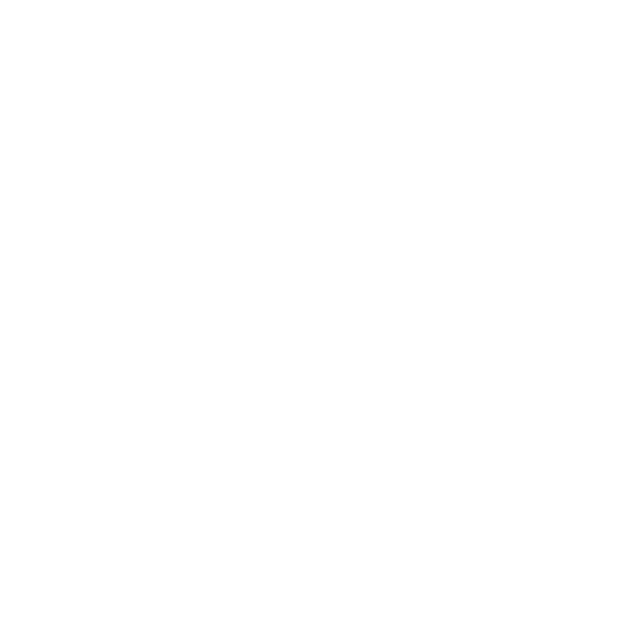
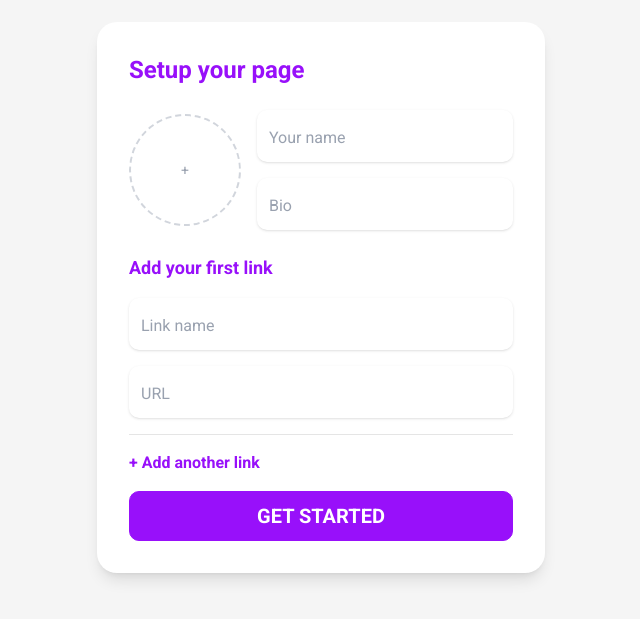
Before and after one commit to umidfront-max/visibtion1, a Vue app: page /signup-next-step in a window 1280 px wide. Before the commit this address had no page. Shown: the part 103-722 px from the top of the page, without its empty margins (319-959 px from the left). Built offline with nearby package versions, Linux system fonts and the light colour scheme.

Commit message:
fix: item

```diff
--- /dev/null
+++ b/src/pages/dashboard.vue
@@ -0,0 +1 @@
+<template>ENTERED DASHBOARD</template>
--- /dev/null
+++ b/src/pages/selectPlan.vue
@@ -0,0 +1,8 @@
+<template>
+	<div>
+		<Prices />
+	</div>
+</template>
+<script setup>
+import Prices from "@/components/Prices.vue";
+</script>
--- a/src/pages/signUp.vue
+++ b/src/pages/signUp.vue
@@ -247,7 +247,7 @@ const handleSubmit = () => {
 		loading.value = true;
 		setTimeout(() => {
 			loading.value = false;
-			router.push("/login");
+			router.push("/select-plan?from=signup");
 		}, 1000);
 	}
 };
--- /dev/null
+++ b/src/pages/signupNextStep.vue
@@ -0,0 +1,228 @@
+<script setup>
+import { ref, reactive } from "vue";
+import { useRouter } from "vue-router";
+
+const router = useRouter();
+
+const form = reactive({
+	image: null,
+	name: "",
+	bio: "",
+	links: [{ name: "", url: "" }],
+});
+
+const imagePreview = ref(null);
+const isImageLoading = ref(false);
+const isSubmitting = ref(false);
+const error = ref(false);
+
+const handleImageUpload = (e) => {
+	const file = e.target.files[0];
+	if (!file) return;
+	isImageLoading.value = true;
+	const reader = new FileReader();
+	reader.onload = () => {
+		imagePreview.value = reader.result;
+		form.image = file;
+		isImageLoading.value = false;
+	};
+	reader.readAsDataURL(file);
+};
+
+const addLink = () => form.links.push({ name: "", url: "" });
+const removeLink = (index) => form.links.splice(index, 1);
+
+const handleSubmit = () => {
+	error.value = false;
+	if (!form.image || !form.name.trim()) {
+		error.value = true;
+		return;
+	}
+
+	for (let link of form.links) {
+		if (link.url && !/^https?:\/\/.+/i.test(link.url)) {
+			alert("Havola noto‘g‘ri formatda!");
+			return;
+		}
+	}
+
+	isSubmitting.value = true;
+	setTimeout(() => {
+		isSubmitting.value = false;
+		router.push("/dashboard");
+	}, 1500);
+};
+</script>
+
+<template>
+	<div class="min-h-screen flex items-center justify-center bg-[#F5F5F5]">
+		<form
+			@submit.prevent="handleSubmit"
+			class="rounded-2xl shadow-lg p-8 w-full max-w-md bg-white text-gray-900"
+		>
+			<!-- Title -->
+			<div class="flex items-center gap-2 mb-6">
+				<h2 class="text-2xl font-bold text-purple-600">Setup your page</h2>
+			</div>
+
+			<div class="flex gap-4 items-center mb-6">
+				<!-- Rasm yuklash -->
+				<div class="flex flex-col items-center">
+					<label class="relative cursor-pointer group">
+						<input
+							type="file"
+							accept="image/*"
+							class="hidden"
+							@change="handleImageUpload"
+						/>
+						<div
+							class="w-28 h-28 rounded-full border-2 border-dashed border-gray-300 flex items-center justify-center overflow-hidden relative"
+						>
+							<div
+								v-if="isImageLoading"
+								class="absolute inset-0 flex items-center justify-center bg-white/70"
+							>
+								<div
+									class="animate-spin rounded-full h-8 w-8 border-t-2 border-purple-500"
+								></div>
+							</div>
+							<img
+								v-if="imagePreview"
+								:src="imagePreview"
+								class="object-cover w-full h-full"
+							/>
+							<span v-else class="text-gray-400 text-sm">+</span>
+							<div
+								class="absolute inset-0 bg-purple-500/40 opacity-0 group-hover:opacity-100 transition"
+							></div>
+						</div>
+					</label>
+					<!-- Image Error -->
+					<p v-if="error && !form.image" class="text-red-500 text-xs mt-2">
+						Please upload an image
+					</p>
+
+				</div>
+
+				<div class="flex-1">
+					<!-- Name -->
+					<div class="relative w-full mb-4">
+						<input
+							v-model="form.name"
+							id="name"
+							type="text"
+							placeholder=" "
+							class="peer block w-full px-3 rounded-lg border border-[#93c5fd] bg-[#eff3f5]/50 pt-6 pb-2 text-sm text-gray-700 placeholder-transparent shadow-sm transition-all duration-300 focus:border-green-500 focus:bg-green-50 focus:ring-2 focus:ring-green-500 focus:outline-none"
+						/>
+						<label
+							for="name"
+							class="absolute left-3 top-1 text-purple-500 text-sm transition-all duration-200 peer-placeholder-shown:top-4 peer-placeholder-shown:text-base peer-placeholder-shown:text-gray-400 peer-focus:top-1 peer-focus:text-sm peer-focus:text-green-600"
+						>
+							Your name
+						</label>
+						<p
+							v-if="error && !form.name"
+							class="text-red-500 text-xs mt-1"
+						>
+							Please enter your name
+						</p>
+					</div>
+
+					<!-- Bio -->
+					<div class="relative w-full">
+						<input
+							v-model="form.bio"
+							id="bio"
+							type="text"
+							placeholder=" "
+							class="peer block px-3 w-full rounded-lg border border-[#93c5fd] bg-[#eff3f5]/50 pt-6 pb-2 text-sm text-gray-700 placeholder-transparent shadow-sm transition-all duration-300 focus:border-green-500 focus:bg-green-50 focus:ring-2 focus:ring-green-500 focus:outline-none"
+						/>
+						<label
+							for="bio"
+							class="absolute left-3 top-1 text-purple-500 text-sm transition-all duration-200 peer-placeholder-shown:top-4 peer-placeholder-shown:text-base peer-placeholder-shown:text-gray-400 peer-focus:top-1 peer-focus:text-sm peer-focus:text-green-600"
+						>
+							Bio
+						</label>
+						<p
+							v-if="error && !form.name"
+							class="text-red-500 text-xs mt-1"
+						>
+							Please enter bio
+						</p>
+					</div>
+				</div>
+			</div>
+			<h2 class="font-extrabold text-purple-600 text-lg mb-2">
+				Add your first link
+			</h2>
+			<!-- Havolalar -->
+			<div
+				v-for="(link, index) in form.links"
+				:key="index"
+				class="my-4 border-b border-black/10 pb-4"
+			>
+				<div class="relative">
+					<input
+						v-model="link.name"
+						type="text"
+						placeholder=" "
+						:id="'linkname' + index"
+						class="peer block w-full px-3 rounded-lg border border-[#93c5fd] bg-[#eff3f5]/50 pt-6 pb-2 text-sm text-gray-700 placeholder-transparent shadow-sm transition-all duration-300 focus:border-green-500 focus:bg-green-50 focus:ring-2 focus:ring-green-500 focus:outline-none"
+					/>
+					<label
+						:for="'linkname' + index"
+						class="absolute left-3 top-1 text-purple-500 text-sm transition-all duration-200 peer-placeholder-shown:top-4 peer-placeholder-shown:text-base peer-placeholder-shown:text-gray-400 peer-focus:top-1 peer-focus:text-sm peer-focus:text-green-600"
+					>
+						Link name
+					</label>
+					<p v-if="error && !link.name" class="text-red-500 text-xs mt-1">
+						Please enter Link name
+					</p>
+				</div>
+				<div class="relative mt-4">
+					<input
+						v-model="link.url"
+						type="url"
+						:id="'url' + index"
+						placeholder=" "
+						class="peer block w-full px-3 rounded-lg border border-[#93c5fd] bg-[#eff3f5]/50 pt-6 pb-2 text-sm text-gray-700 placeholder-transparent shadow-sm transition-all duration-300 focus:border-green-500 focus:bg-green-50 focus:ring-2 focus:ring-green-500 focus:outline-none"
+					/>
+					<label
+						:for="'url' + index"
+						class="absolute left-3 top-1 text-purple-500 text-sm transition-all duration-200 peer-placeholder-shown:top-4 peer-placeholder-shown:text-base peer-placeholder-shown:text-gray-400 peer-focus:top-1 peer-focus:text-sm peer-focus:text-green-600"
+					>
+						URL
+					</label>
+					<p v-if="error && !link.name" class="text-red-500 text-xs mt-1">
+						Please enter url
+					</p>
+				</div>
+			</div>
+
+			<!-- Link qo‘shish -->
+			<button
+				type="button"
+				@click="addLink"
+				class="text-purple-600 font-semibold mb-4 hover:text-green-500 transition"
+			>
+				+ Add another link
+			</button>
+
+			<!-- Submit -->
+			<button
+				type="submit"
+				:class="isSubmitting && '!py-4'"
+				class="w-full h-12.5 flex items-center justify-center rounded-lg text-xl font-bold border border-purple-600 transition-all ease-in-out duration-500 hover:bg-green-500 active:bg-green-500 hover:border-green-500 active:border-green-500 hover:text-white active:text-white hover:cursor-pointer bg-purple-600 text-white"
+				:disabled="isSubmitting"
+			>
+				<span v-if="!isSubmitting">GET STARTED</span>
+				<span v-else class="flex items-center gap-2">
+					<div
+						class="animate-spin rounded-full h-5 w-5 border-t-2 border-white"
+					></div>
+					Loading...
+				</span>
+			</button>
+		</form>
+	</div>
+</template>
--- a/src/router/index.js
+++ b/src/router/index.js
@@ -37,6 +37,11 @@ const routes = [
       component: () => import("@/pages/report.vue")
    },
    {
+      path: "/dashboard",
+      name: "dashboard",
+      component: () => import("@/pages/dashboard.vue")
+   },
+   {
       path: "/checkout",
       name: "checkout",
       component: () => import("@/pages/checkout.vue")
@@ -45,6 +50,16 @@ const routes = [
       path: "/help",
       name: "help",
       component: () => import("@/pages/help.vue")
+   },
+   {
+      path: "/select-plan",
+      name: "select-plan",
+      component: () => import("@/pages/selectPlan.vue")
+   },
+   {
+      path: "/signup-next-step",
+      name: "signup-next-step",
+      component: () => import("@/pages/signupNextStep.vue")
    },
    {
       path: "/privacy-policy",
```
